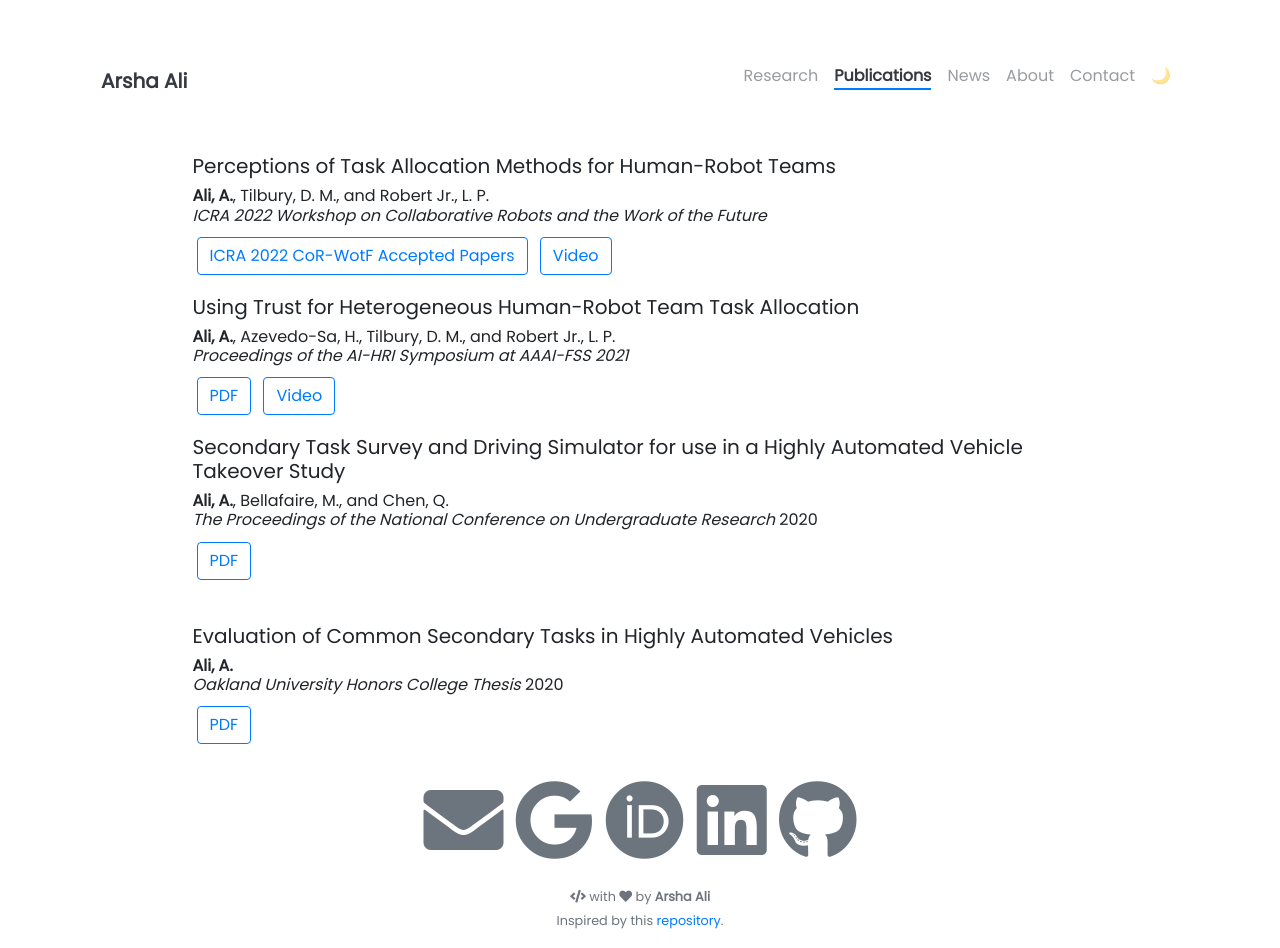
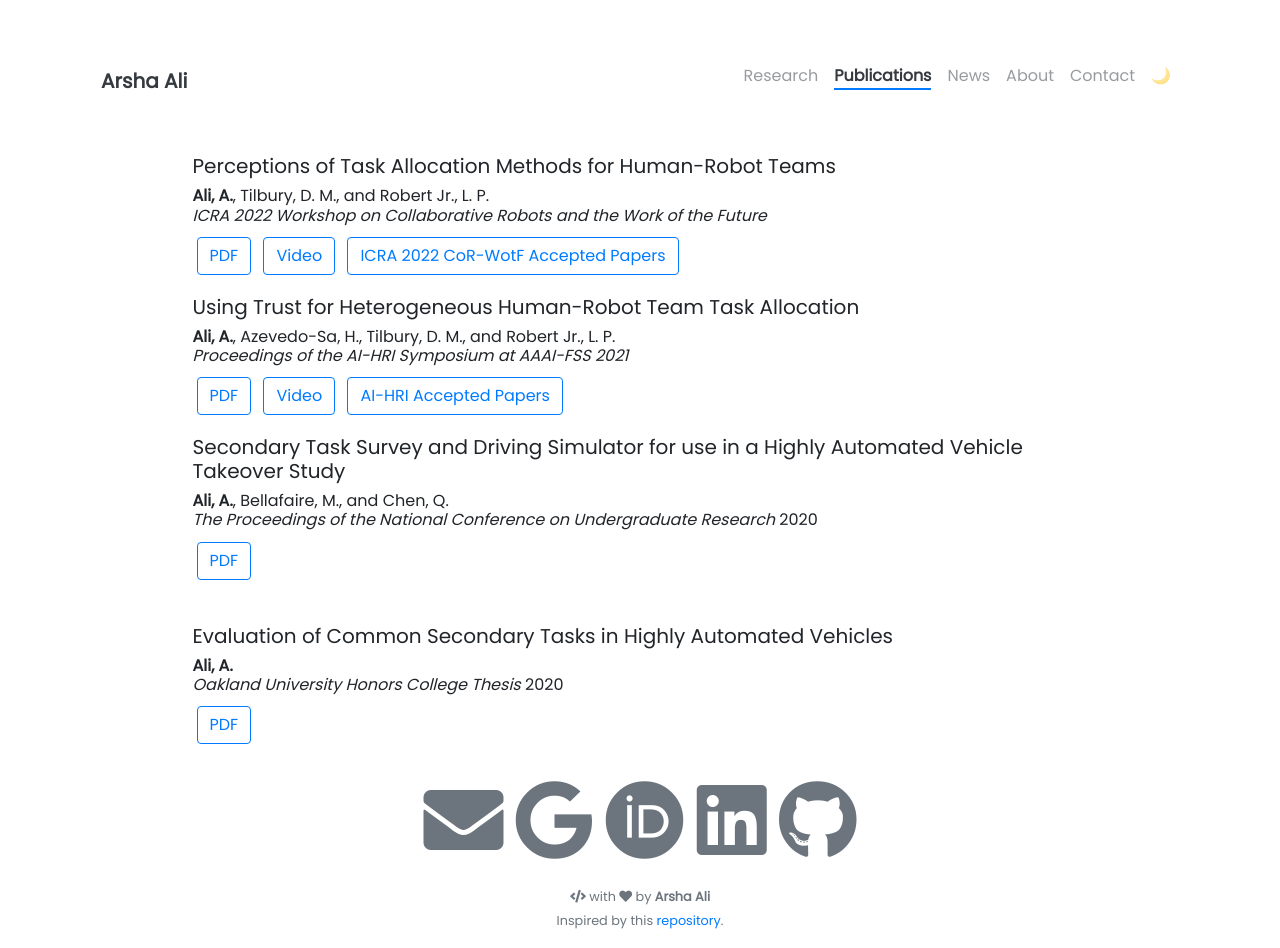
Before and after one commit to arshaali/arshaali.github.io, a Jekyll site: the page built from pages/publications.html, in a window 1280 px wide and 948 px high. Built offline with Jekyll 4.4.1, drawn with Linux system fonts in a browser that asks for light colours; nearby versions of some CDN libraries.

Commit message:
Update publications.html

```diff
--- a/pages/publications.html
+++ b/pages/publications.html
@@ -36,8 +36,11 @@ a:hover, a:active {
   <br><i>ICRA 2022 Workshop on Collaborative Robots and the Work of the Future</i>
 </h6>
 <p>
+  {% include elements/button.html link="https://drive.google.com/file/d/1Na6GgcdSL9rtwEhlL-lxGhBunWqvToEo/view" text="PDF" %}
+  {% include elements/button.html link="https://youtu.be/pIBx7c9wJBA" text="Video" %}
   {% include elements/button.html link="https://sites.google.com/view/icra22ws-cor-wotf/accepted-papers" text="ICRA 2022 CoR-WotF Accepted Papers" %}
-  {% include elements/button.html link="https://youtu.be/pIBx7c9wJBA" text="Video" %}
+
+
 </p>
 
 <h5>
@@ -50,6 +53,7 @@ a:hover, a:active {
 <p>
   {% include elements/button.html link="https://dx.doi.org/10.7302/3321" text="PDF" %}
   {% include elements/button.html link="https://youtu.be/vf0mVXBUBMU" text="Video" %}
+  {% include elements/button.html link="https://ai-hri.github.io/2021/#speakers" text="AI-HRI Accepted Papers" %}
 </p>
 
 <h5>
```
